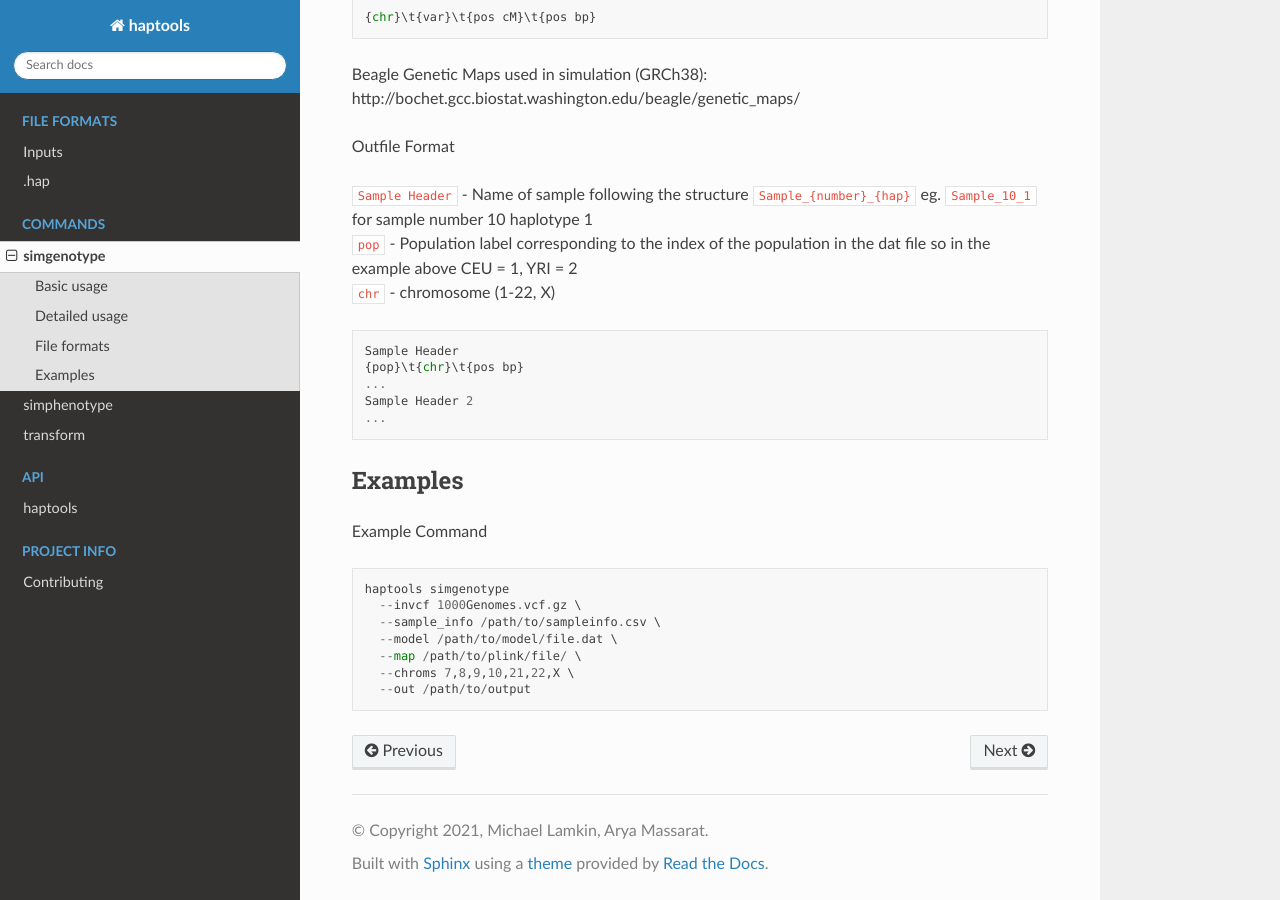
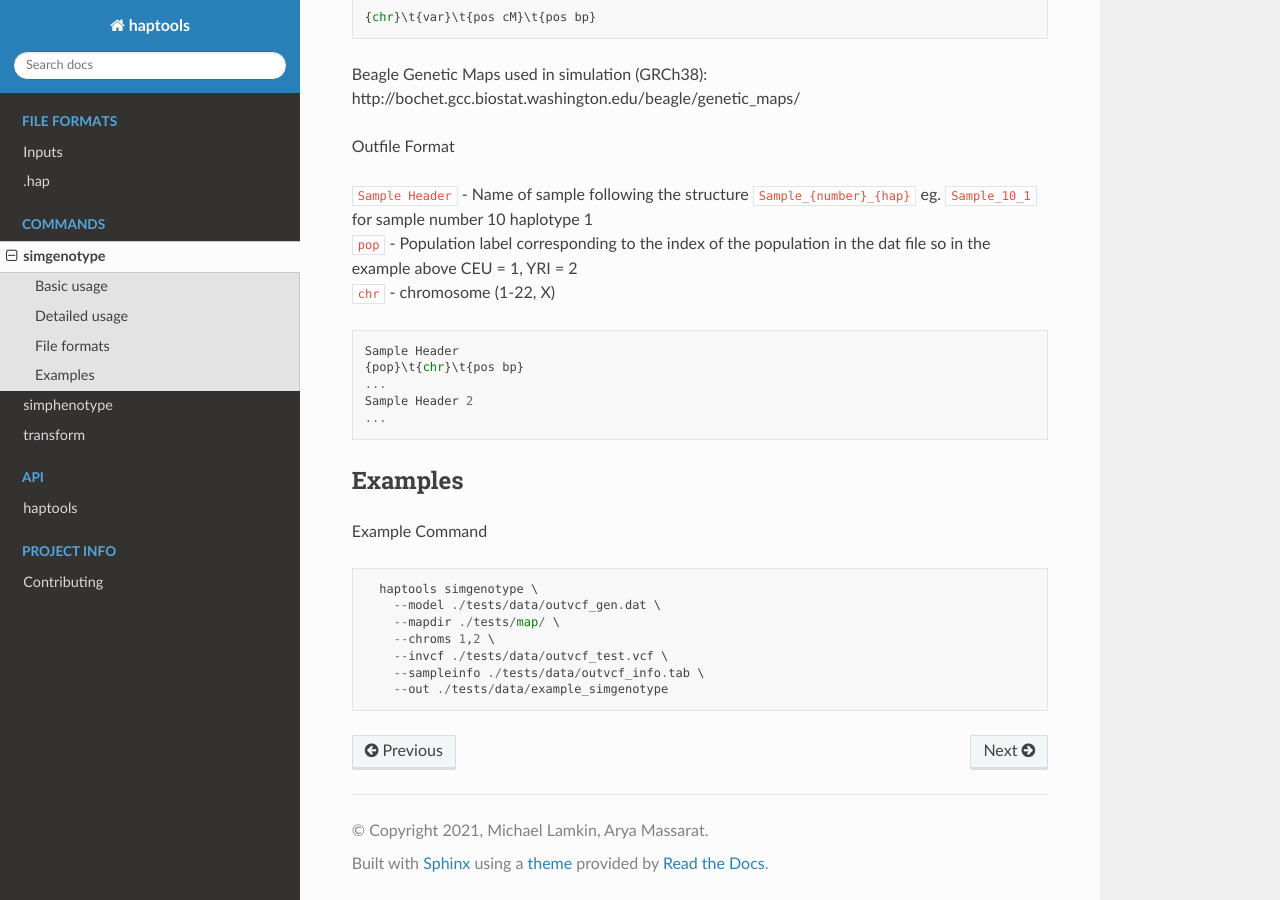
Before and after one commit to CAST-genomics/haptools, a Sphinx documentation site: the page built from docs/commands/simgenotype.md, in a window 1280 px wide and 900 px high, scrolled down 1507 px. Built offline with Sphinx 7.4.7 and the Read the Docs theme 2.0.0, drawn with Linux system fonts in a browser that asks for light colours.

Commit message:
Update simgenotype.md

````diff
--- a/docs/commands/simgenotype.md
+++ b/docs/commands/simgenotype.md
@@ -77,11 +77,11 @@ Sample Header 2
 
 Example Command
 ```
-haptools simgenotype
-  --invcf 1000Genomes.vcf.gz \
-  --sample_info /path/to/sampleinfo.csv \
-  --model /path/to/model/file.dat \
-  --map /path/to/plink/file/ \
-  --chroms 7,8,9,10,21,22,X \
-  --out /path/to/output
+  haptools simgenotype \
+    --model ./tests/data/outvcf_gen.dat \
+    --mapdir ./tests/map/ \
+    --chroms 1,2 \
+    --invcf ./tests/data/outvcf_test.vcf \
+    --sampleinfo ./tests/data/outvcf_info.tab \
+    --out ./tests/data/example_simgenotype
 ```
````
